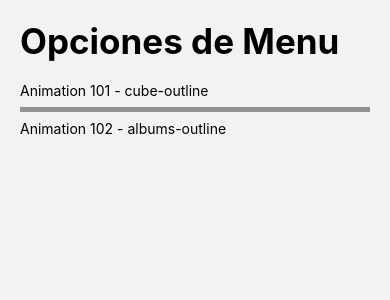
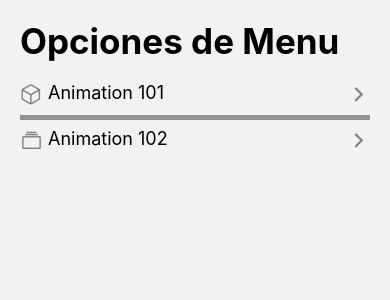
Before and after one commit to Felipe0298/RNComponents, a React Native app: screen /HomeScreen in a window 390 px wide. Shown: the top 300 px of the page. Built offline with nearby package versions, Linux system fonts and the light colour scheme.

Commit message:
192. FlatListItem y navegación

```diff
--- /dev/null
+++ b/src/components/FlatListMenuItem.tsx
@@ -0,0 +1,48 @@
+import React from 'react';
+import { StyleSheet, Text, View } from 'react-native';
+import { menuItem } from '../interfaces/appInterfaces';
+import Icon from 'react-native-vector-icons/Ionicons';
+import { TouchableOpacity } from 'react-native';
+
+interface Props {
+    menuItem: menuItem;
+}
+
+export const FlatListMenuItem = ({ menuItem }: Props) => {
+
+
+    return (
+        <TouchableOpacity>
+
+            <View style={styles.container}>
+                <Icon
+                    name={menuItem.icon}
+                    color="gray"
+                    size={23}
+                />
+
+                <Text style={{ color: "black", ...styles.itemText }}>{menuItem.name}</Text>
+
+                <View style={{ flex: 1 }} />
+
+                <Icon
+                    name="chevron-forward-outline"
+                    color="gray"
+                    size={23}
+                />
+            </View>
+        </TouchableOpacity>
+
+    )
+}
+
+
+export const styles = StyleSheet.create({
+    container: {
+        flexDirection: "row"
+    },
+    itemText: {
+        marginLeft: 5,
+        fontSize: 18
+    }
+});
--- /dev/null
+++ b/src/interfaces/appInterfaces.tsx
@@ -0,0 +1,5 @@
+export interface menuItem {
+    name: string;
+    icon: string;
+    components: string;
+}
--- a/src/screen/HomeScreen.tsx
+++ b/src/screen/HomeScreen.tsx
@@ -4,14 +4,12 @@
 import Icon from "react-native-vector-icons/Ionicons"
 import { styles } from '../theme/appTheme';
 import { useSafeAreaInsets } from 'react-native-safe-area-context';
+import { menuItem } from '../interfaces/appInterfaces';
+import { FlatListMenuItem } from '../components/FlatListMenuItem';
 
-interface menuItem {
-    name: string;
-    icon: string;
-    components: string;
-}
 
-const menuItems = [
+
+const menuItems: menuItem[] = [
     {
         name: "Animation 101",
         icon: "cube-outline",
@@ -26,14 +24,6 @@
 export const HomeScreen = () => {
 
     const { top } = useSafeAreaInsets();
-
-    const renderMenuItem = (menuItem: menuItem) => {
-        return (
-            <View>
-                <Text style={{ color: "black" }}>{menuItem.name} - {menuItem.icon}</Text>
-            </View>
-        )
-    }
 
     const renderListHeader = () => {
         return (
@@ -60,7 +50,7 @@
 
             <FlatList
                 data={menuItems}
-                renderItem={({ item }) => renderMenuItem(item)}
+                renderItem={({ item }) => <FlatListMenuItem menuItem={item}/>}
                 keyExtractor={(item) => item.name} //TIene que ser algo unico y un string
                 ListHeaderComponent={() => renderListHeader()}
                 ItemSeparatorComponent={() => itemSeparator()}
```
